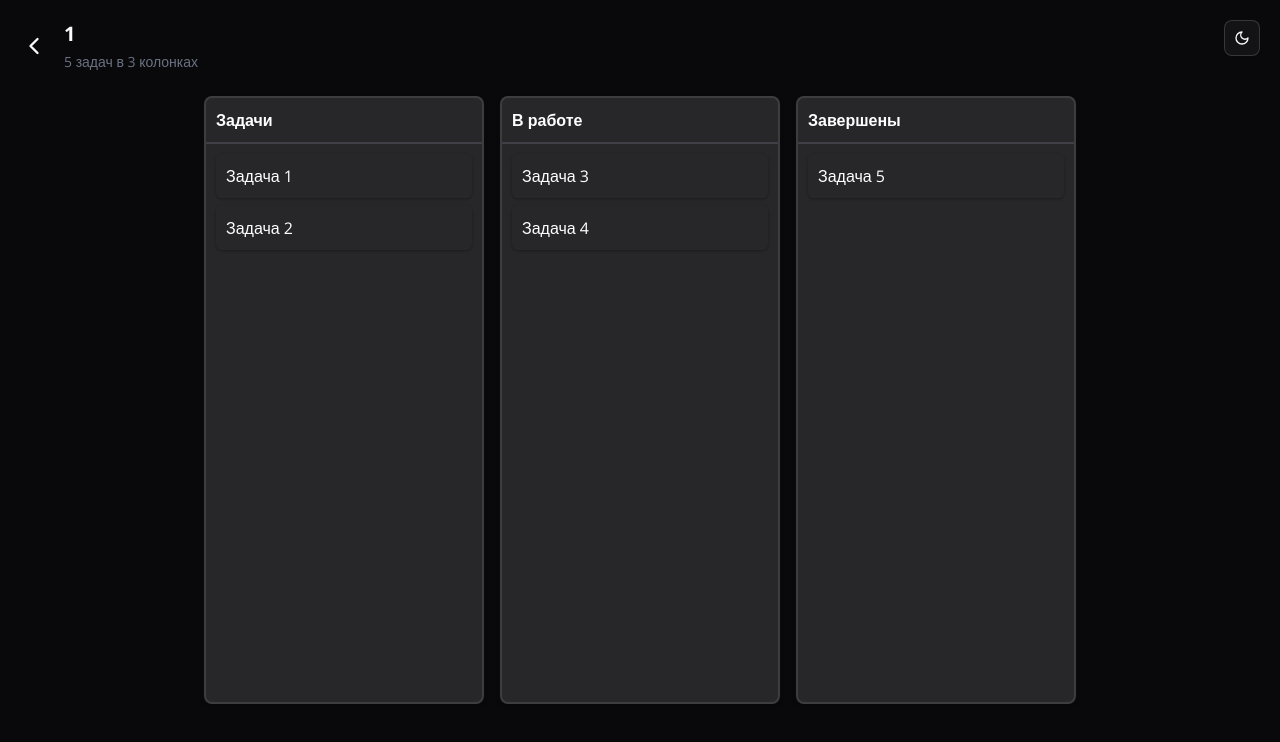
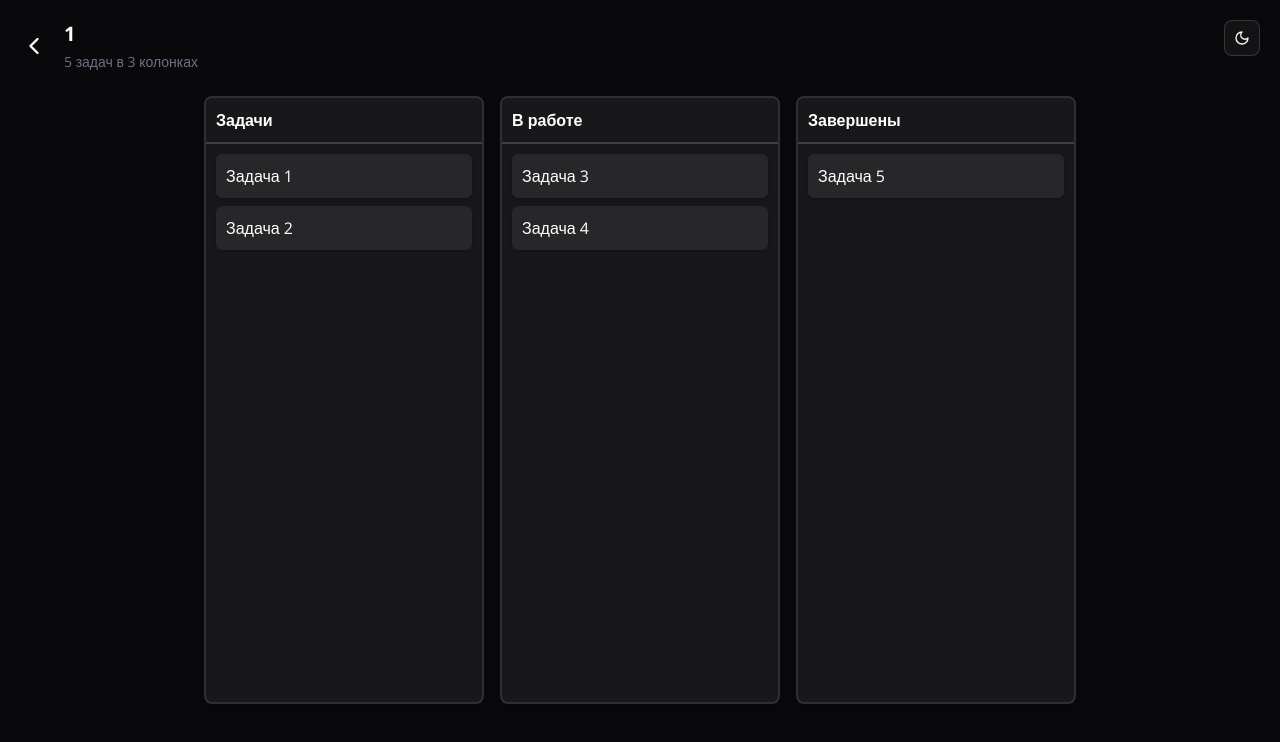
Before and after one commit to nntdgrss/DandD, a React (Vite) app: page /table/1 in a window 1280 px wide. Shown: the top 742 px of the page. Built offline with nearby package versions, Linux system fonts and the light colour scheme.

Commit message:
feat: some feat

```diff
--- a/src/features/table/dnd-kanban/ui/KanbanColumn.tsx
+++ b/src/features/table/dnd-kanban/ui/KanbanColumn.tsx
@@ -52,7 +52,7 @@ const KanbanColumn: React.FC<KanbanColumnProps> = ({
     <div
       ref={setNodeRef}
       className={cn(
-        "w-[280px] min-h-[500px] flex flex-col bg-zinc-800 text-white rounded-md border-2",
+        "w-[280px] min-h-[500px] flex flex-col dark:bg-zinc-900 text-white rounded-md border-2",
         isOverlay && "border-blue-500 border-dashed"
       )}
       style={{
@@ -66,7 +66,7 @@ const KanbanColumn: React.FC<KanbanColumnProps> = ({
       <div
         {...attributes}
         {...listeners}
-        className="p-[10px] font-bold border-b-2 border-zinc-700 select-none cursor-grab"
+        className="p-[10px] font-bold border-b-2 dark:border-b-zinc-700 border-b-zinc-200 border-zinc-700 select-none cursor-grab dark:text-white text-black"
       >
         {column.title}
       </div>
--- a/src/features/table/dnd-kanban/ui/KanbanItem.tsx
+++ b/src/features/table/dnd-kanban/ui/KanbanItem.tsx
@@ -41,7 +41,7 @@ const KanbanItem: React.FC<KanbanItemProps> = ({ task, isOverlay }) => {
       {...attributes}
       {...listeners}
       className={cn(
-        "p-2.5 rounded-sm shadow-sm cursor-grab user-select-none dark:bg-zinc-800 dark:text-white text-black",
+        "p-2.5 rounded-sm shadow-sm cursor-grab user-select-none dark:bg-zinc-800 dark:text-white text-black bg-zinc-100",
         isOverlay && "dark:bg-zinc-700  border-blue-500 border-2 border-dashed"
       )}
       style={{
--- a/src/features/table/ui/TableHeader.tsx
+++ b/src/features/table/ui/TableHeader.tsx
@@ -1,4 +1,4 @@
-import { ChevronLeft, Pencil } from "lucide-react";
+import { ChevronLeft } from "lucide-react";
 import type { Column } from "../dnd-kanban/types/types";
 import type { Task } from "../dnd-kanban/types/types";
 import { useNavigate } from "react-router";
--- a/src/pages/table.tsx
+++ b/src/pages/table.tsx
@@ -25,7 +25,6 @@ import {
 import KanbanBoard from "@/features/table/dnd-kanban/ui/KanbanBoard";
 import KanbanColumn from "@/features/table/dnd-kanban/ui/KanbanColumn";
 import { KanbanItem } from "@/features/table/dnd-kanban/ui/KanbanItem";
-import { ChevronLeft } from "lucide-react";
 import TableHeader from "@/features/table/ui/TableHeader";
 // Начальные данные для колонок
 const initialColumns: Column[] = [
```
